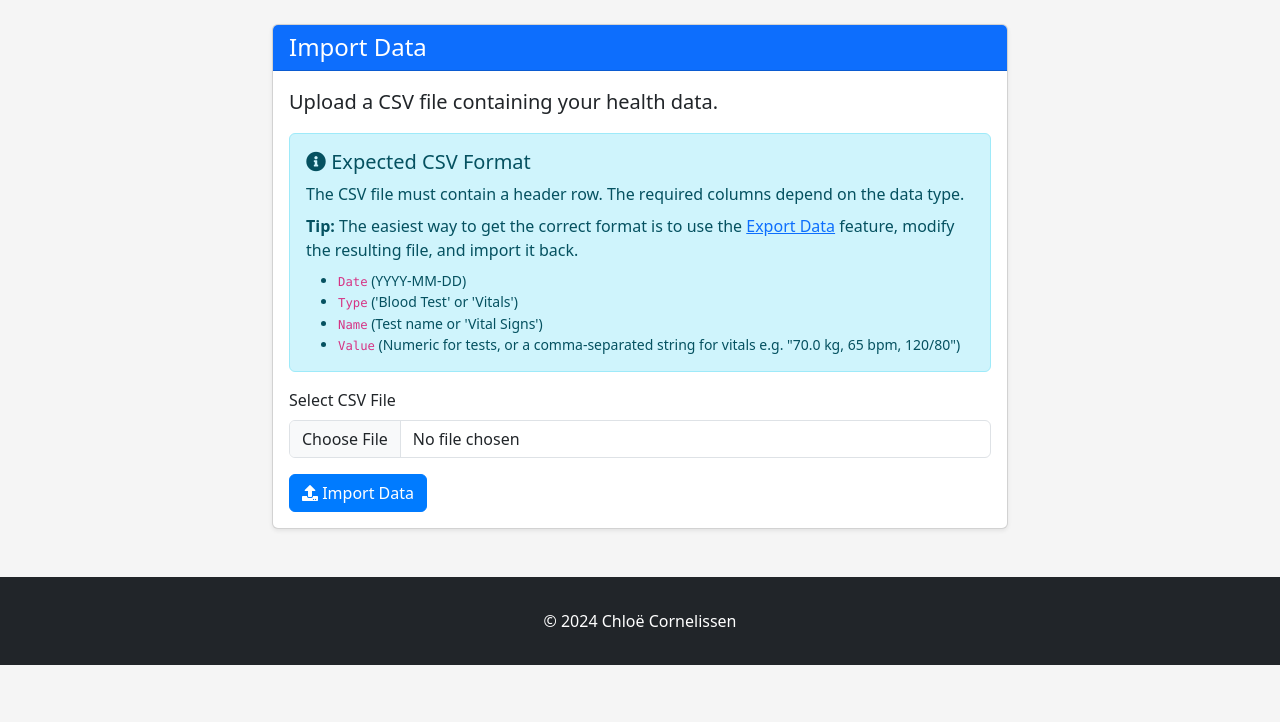
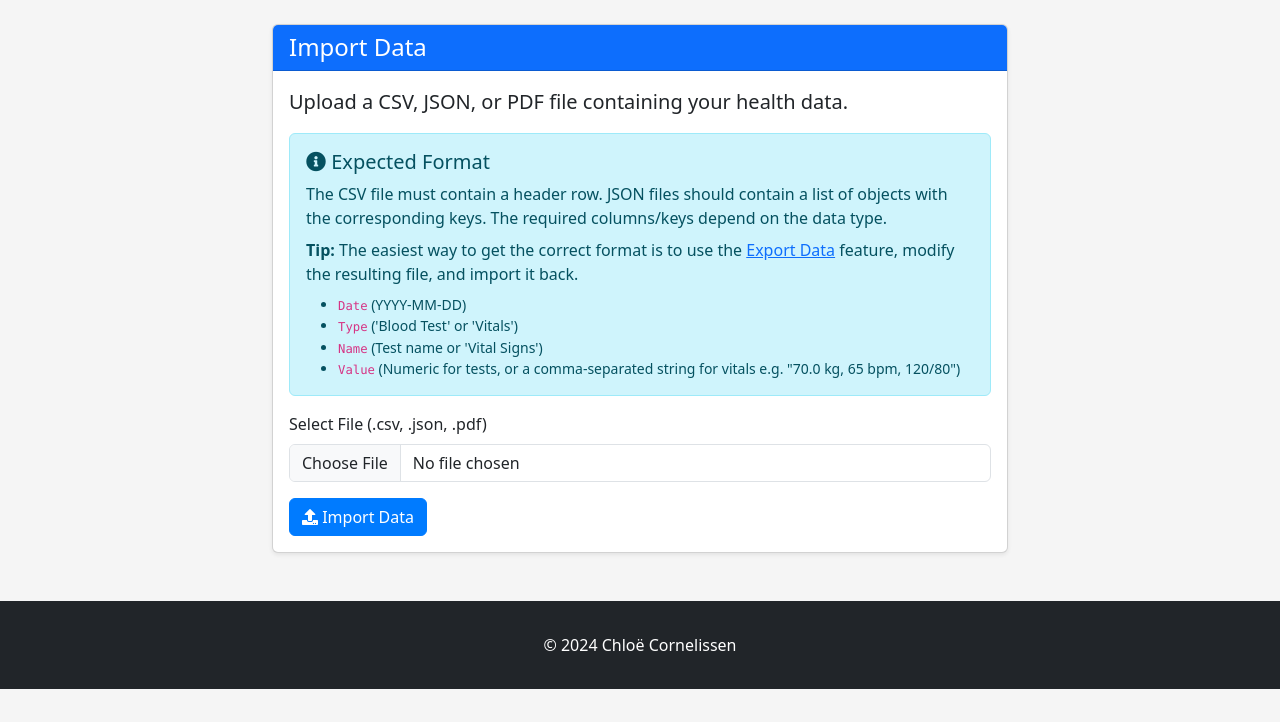
Before and after one commit to void-cc/health, a Flask app: page /import in a window 1280 px wide. Shown: the part 56-778 px from the top of the page. Run offline with Flask 3, Linux system fonts and the light colour scheme; some libraries are stand-ins or nearby versions.

Commit message:
feat: Add JSON and advanced OCR PDF import
* Implemented JSON file ingestion via '/import' route
* Added multi-pass OCR extraction using pdfplumber, pdf2image, pytesseract, and thefuzz
* Updated 'BloodTest' and 'BloodTestInfo' models to accept nullable ranges
* Re-seeded 'BloodTestInfo' automatically on app init
* Created Aptfile for deployment system dependencies
* Updated .gitignore to exclude SQLite artifacts

Co-authored-by: void-cc <75227673+void-cc@users.noreply.github.com>

```diff
--- a/app.py
+++ b/app.py
@@ -5,7 +5,13 @@ from models import db, BloodTest, BloodTestInfo, VitalSign
 from datetime import datetime
 from flask_wtf.csrf import CSRFProtect
 import io
+import json
+import re
 from flask import Response
+import pdf2image
+import pytesseract
+import pdfplumber
+from thefuzz import process, fuzz
 
 test_url = os.getenv('DATABASE_URL')
 print(test_url)
@@ -55,11 +61,28 @@ def load_test_info():
                 'normal_max': normal_max,
                 'category': category
             }
+
+    # Also ensure the database is populated with these if empty
+    # Note: We must be in an app context here if called during init, or handle it carefully
     return test_info
 
 
 # Initialize TEST_INFO
 TEST_INFO = load_test_info()
+
+with app.app_context():
+    # Populate BloodTestInfo table if empty
+    if BloodTestInfo.query.count() == 0:
+        for t_name, info in TEST_INFO.items():
+            new_info = BloodTestInfo(
+                test_name=t_name,
+                unit=info['unit'] if info['unit'] is not None else "",
+                normal_min=info['normal_min'],
+                normal_max=info['normal_max'],
+                category=info['category']
+            )
+            db.session.add(new_info)
+        db.session.commit()
 
 
 @app.route('/')
@@ -452,26 +475,123 @@ def history():
 @app.route('/import', methods=['GET', 'POST'])
 def import_data():
     if request.method == 'POST':
-        if 'csv_file' not in request.files:
+        if 'file' not in request.files:
             flash('No file part', 'danger')
             return redirect(request.url)
-        file = request.files['csv_file']
+        file = request.files['file']
         if file.filename == '':
             flash('No selected file', 'danger')
             return redirect(request.url)
-        if not file.filename.endswith('.csv'):
-            flash('Please upload a .csv file', 'danger')
+
+        allowed_extensions = ('.csv', '.json', '.pdf')
+        if not file.filename.lower().endswith(allowed_extensions):
+            flash('Please upload a .csv, .json, or .pdf file', 'danger')
             return redirect(request.url)
 
         try:
-            stream = io.StringIO(file.stream.read().decode("UTF8"), newline=None)
-            csv_input = csv.DictReader(stream)
+            file_data = []
+
+            if file.filename.lower().endswith('.csv'):
+                stream = io.StringIO(file.stream.read().decode("UTF8"), newline=None)
+                csv_input = csv.DictReader(stream)
+                file_data = list(csv_input)
+            elif file.filename.lower().endswith('.json'):
+                file_data = json.load(file.stream)
+                if not isinstance(file_data, list):
+                    flash('JSON file must contain a list of objects.', 'danger')
+                    return redirect(request.url)
+            elif file.filename.lower().endswith('.pdf'):
+                pdf_bytes = file.read()
+                text = ""
+
+                # Try pdfplumber first
+                try:
+                    with pdfplumber.open(io.BytesIO(pdf_bytes)) as pdf:
+                        for page in pdf.pages:
+                            page_text = page.extract_text()
+                            if page_text:
+                                text += page_text + "\n"
+
+                            # Also extract tables to catch well-formatted reports
+                            tables = page.extract_tables()
+                            for table in tables:
+                                for row in table:
+                                    row_text = " ".join([str(cell) for cell in row if cell])
+                                    if row_text not in text:
+                                        text += row_text + "\n"
+                except Exception as e:
+                    print(f"pdfplumber failed: {e}")
+
+                # Fallback to OCR if text is sparse (e.g. scanned image PDF)
+                if len(text.strip()) < 50:
+                    text = ""
+                    images = pdf2image.convert_from_bytes(pdf_bytes)
+                    for img in images:
+                        text += pytesseract.image_to_string(img) + "\n"
+
+                # Attempt to extract date
+                date_match = re.search(r'(\d{4}-\d{2}-\d{2})|(\d{1,2}/\d{1,2}/\d{4})', text)
+                pdf_date_str = None
+                if date_match:
+                    if date_match.group(1):
+                        pdf_date_str = date_match.group(1)
+                    else:
+                        try:
+                            pdf_date_str = datetime.strptime(date_match.group(2), "%m/%d/%Y").strftime("%Y-%m-%d")
+                        except ValueError:
+                            pass
+                if not pdf_date_str:
+                    pdf_date_str = datetime.now().date().strftime('%Y-%m-%d')
+
+                # Fetch test names from the database model BloodTestInfo instead of relying on the global TEST_INFO dict
+                blood_test_infos = BloodTestInfo.query.all()
+                db_test_names = [bti.test_name for bti in blood_test_infos]
+
+                # If BloodTestInfo is somehow empty, fallback to TEST_INFO keys to be safe, but prioritize db
+                test_names = db_test_names if db_test_names else list(TEST_INFO.keys())
+
+                # Try to extract blood test results robustly
+                for line in text.split('\n'):
+                    line = line.strip()
+                    if not line:
+                        continue
+
+                    # Find potential test names using fuzzy matching
+                    best_match = process.extractOne(line, test_names, scorer=fuzz.partial_ratio)
+
+                    if best_match and best_match[1] > 85: # High confidence threshold
+                        t_name = best_match[0]
+                        # Ensure the length of the matched substring isn't suspiciously short compared to the full name
+                        # (to avoid e.g. "K" matching random letters)
+                        if len(t_name) <= 3 and t_name not in line.split():
+                            continue
+
+                        # Find all numbers in the line
+                        nums = re.findall(r"[-+]?\d*\.\d+|\d+", line)
+                        if nums:
+                            val = None
+
+                            # Common heuristic: First number after the test name is usually the result
+                            # Or if the line has structure: Test Name | Result | Units | Reference
+                            # We can just take the first number as a good guess, or filter out known reference range numbers.
+                            # For simplicity and effectiveness, we take the first number.
+                            val = nums[0]
+
+                            # Avoid duplicate test parsing for the same day in one report
+                            already_added = any(d.get("Name") == t_name for d in file_data)
+                            if not already_added:
+                                file_data.append({
+                                    "Date": pdf_date_str,
+                                    "Type": "Blood Test",
+                                    "Name": t_name,
+                                    "Value": val
+                                })
 
             imported_tests = 0
             imported_vitals = 0
             skipped_rows = 0
 
-            for row in csv_input:
+            for row in file_data:
                 try:
                     date_str = row.get('Date')
                     if not date_str:
--- a/requirements.txt
+++ b/requirements.txt
@@ -3,3 +3,8 @@ flask_sqlalchemy
 gunicorn
 Flask-WTF
 psycopg2-binary>=2.9.0
+pdf2image
+pytesseract
+pdfplumber
+thefuzz
+python-Levenshtein
--- a/templates/import_data.html
+++ b/templates/import_data.html
@@ -8,11 +8,11 @@
         <h4 class="mb-0">Import Data</h4>
       </div>
       <div class="card-body">
-        <p class="lead">Upload a CSV file containing your health data.</p>
+        <p class="lead">Upload a CSV, JSON, or PDF file containing your health data.</p>
 
         <div class="alert alert-info">
-          <h5><i class="fas fa-info-circle"></i> Expected CSV Format</h5>
-          <p class="mb-2">The CSV file must contain a header row. The required columns depend on the data type.</p>
+          <h5><i class="fas fa-info-circle"></i> Expected Format</h5>
+          <p class="mb-2">The CSV file must contain a header row. JSON files should contain a list of objects with the corresponding keys. The required columns/keys depend on the data type.</p>
           <p class="mb-2"><strong>Tip:</strong> The easiest way to get the correct format is to use the <a href="{{ url_for('export_data') }}">Export Data</a> feature, modify the resulting file, and import it back.</p>
 
            <ul class="mb-0 small">
@@ -25,8 +25,8 @@
 
         <form method="POST" enctype="multipart/form-data">
           <div class="mb-3">
-            <label for="csv_file" class="form-label">Select CSV File</label>
-            <input class="form-control" type="file" id="csv_file" name="csv_file" accept=".csv" required>
+            <label for="file" class="form-label">Select File (.csv, .json, .pdf)</label>
+            <input class="form-control" type="file" id="file" name="file" accept=".csv,.json,.pdf" required>
           </div>
           <button type="submit" class="btn btn-primary"><i class="fas fa-upload"></i> Import Data</button>
         </form>
```
Also changed, not shown: ROADMAP.md (+2 -2 lines), models.py (+4 -4 lines), instance/blood_tracker.db (deleted), 2 other files.
